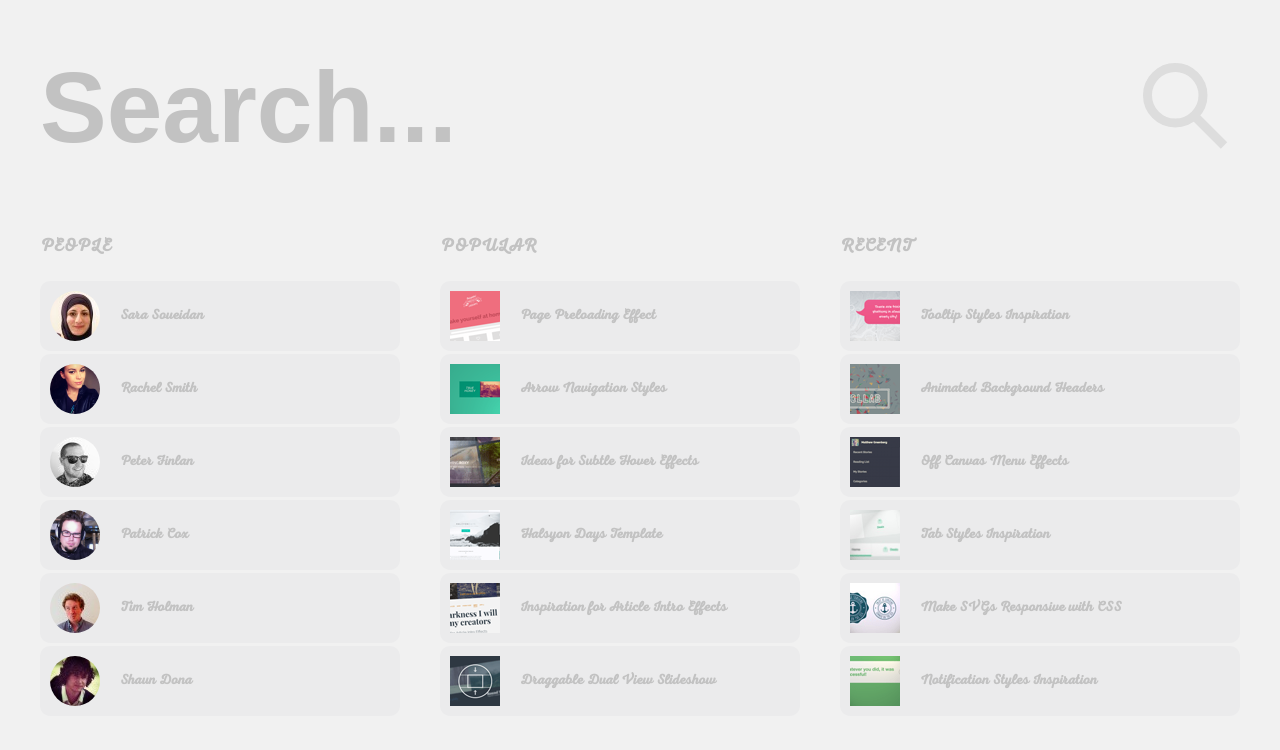
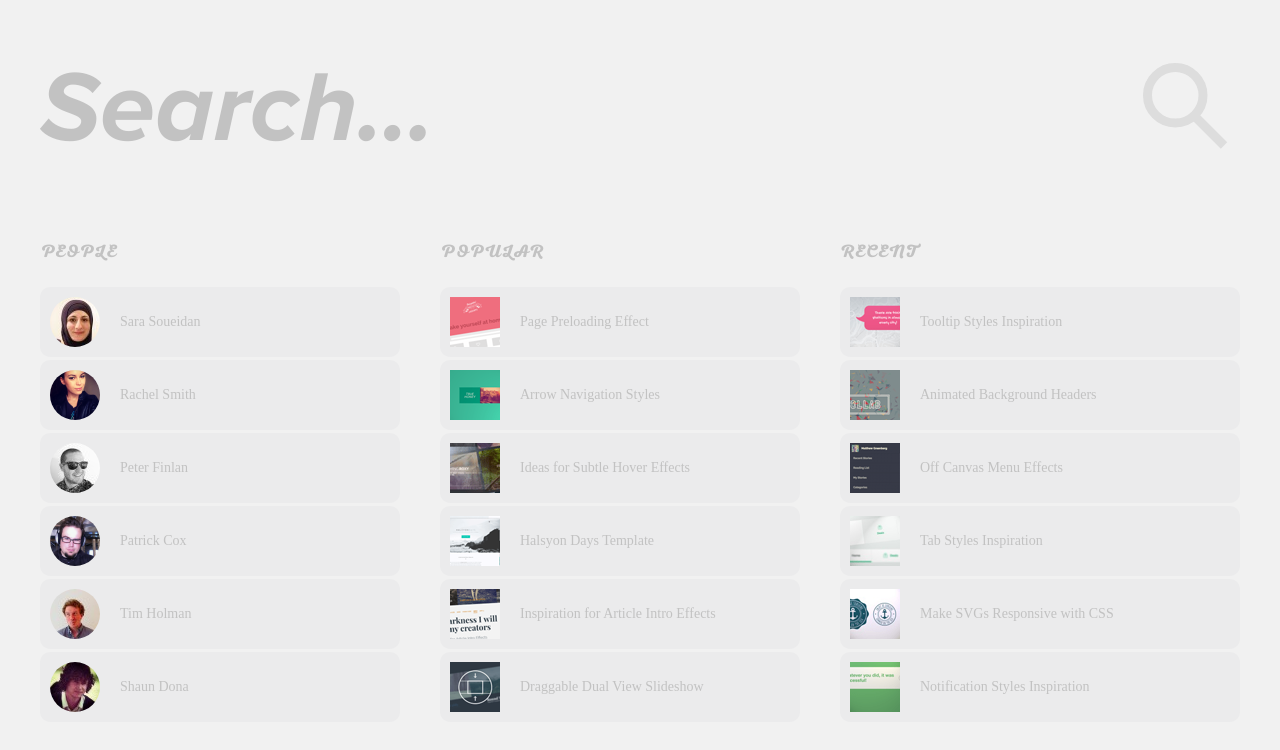
Before and after one commit to serilen/huge_search, a plain HTML site: page index.html in a window 1280 px wide. Drawn offline with Linux system fonts and the light colour scheme; files whose address does not match are found by name; a web font is replaced by a local one.

Commit message:
commit-fonts-speed

```diff
--- a/css/style.css
+++ b/css/style.css
@@ -1,5 +1,6 @@
 @font-face {
-    font-family: 'nexa_scriptbold';
+    font-family: 'nexa';
+    font-display: swap;
     src: url('../nexa-script-bold-webfont.woff2') format('woff2'),
          url('../nexa-script-bold-webfont.woff') format('woff');
     font-weight: 700;
@@ -7,15 +8,17 @@
 }
 
 @font-face {
-    font-family: 'nexa_scriptregular';
+    font-family: 'nexa';
+    font-display: swap;
     src: url('../nexa-script-webfont.woff2') format('woff2'),
          url('../nexa-script-webfont.woff') format('woff');
-    font-weight: normal;
+    font-weight: 400;
     font-style: normal;
 }
 
 @font-face {
-    font-family: 'proxima_novabold_italic';
+    font-family: 'proxima';
+    font-display: swap;
     src: url('proxima_nova_bold_italic-webfont.woff2') format('woff2'),
          url('proxima_nova_bold_italic-webfont.woff') format('woff');
     font-weight: 700;
@@ -27,6 +30,7 @@
 	padding: 0;
 	margin: 0;
 	transition: all .1s ease-in;
+
 }
 *,*:before,*:after{
 	-moz-box-sizing: border-box;
@@ -37,7 +41,8 @@
 
 html,
 body{
-	font-family: 'nexa_scriptbold', sans-serif;
+	font-family: 'nexa', sans-serif;
+	font-weight: 700;
 	width: 100%;
 	height: 100%;
 	background-color: #F1F1F1;
@@ -65,8 +70,10 @@ form {
 input#search{
 	width: 100%;
 	border: none;
+	font-family: 'proxima', serif;
+	font-style: italic;
 	font-size: 100px;
-	font-weight: bold;
+	font-weight: 700;
 	color: #ec5a62;
 	background-color: inherit;
 	outline: none;
@@ -96,7 +103,6 @@ ul {
 	padding-left: 0;
 	padding-right: 40px;
 	width: calc(100% / 3);
-	font-weight: bold;
 	display: inline-block;
 	vertical-align: top;
 	font-size: 0;
@@ -114,6 +120,8 @@ ul:last-child {
 }
 
 h2 {
+	font-family: 'nexa';
+	font-weight: 700;
 	font-size: 18px;
 	margin-bottom: 20px;
 	text-transform: uppercase;
@@ -124,7 +132,8 @@ li {
 	background-color: rgba(118,117,128,0.05);
 	border-radius: 10px;
 	font-size: 0;
-	font-family: 'nexa_scriptregular', serif;
+	font-family: 'nexa', serif;
+	font-weight: 400;
 }
 
 li img {
--- a/index.html
+++ b/index.html
@@ -6,7 +6,7 @@
 	<meta name="viewport" content="width=device-width, initial-scale=1.0">
 	<title>Huge search</title>
 
-
+	<link rel="preload" href="fonts/nexa-script-webfont.woff2" as="font" type="font/woff2">
 	<link rel="icon" type="img/png" href="img/favicon.png">
 	<link rel="stylesheet" href="css/style.css">
 </head>
```
